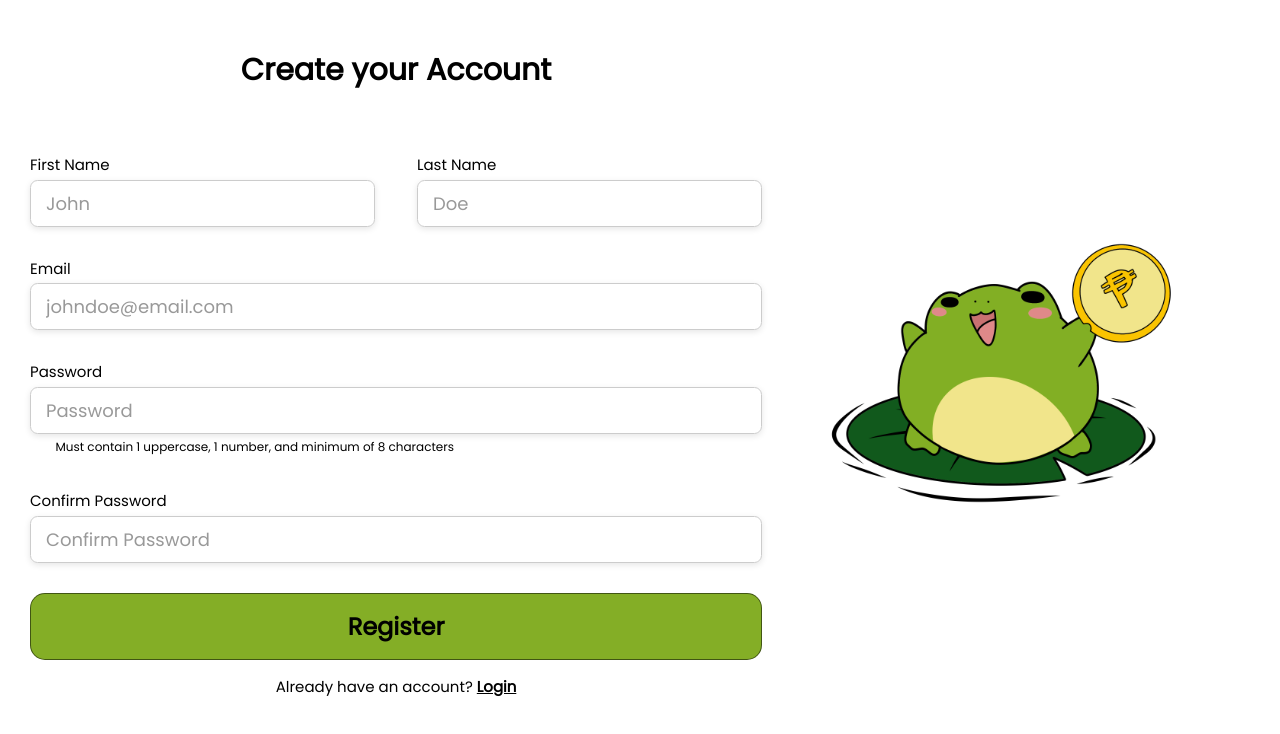
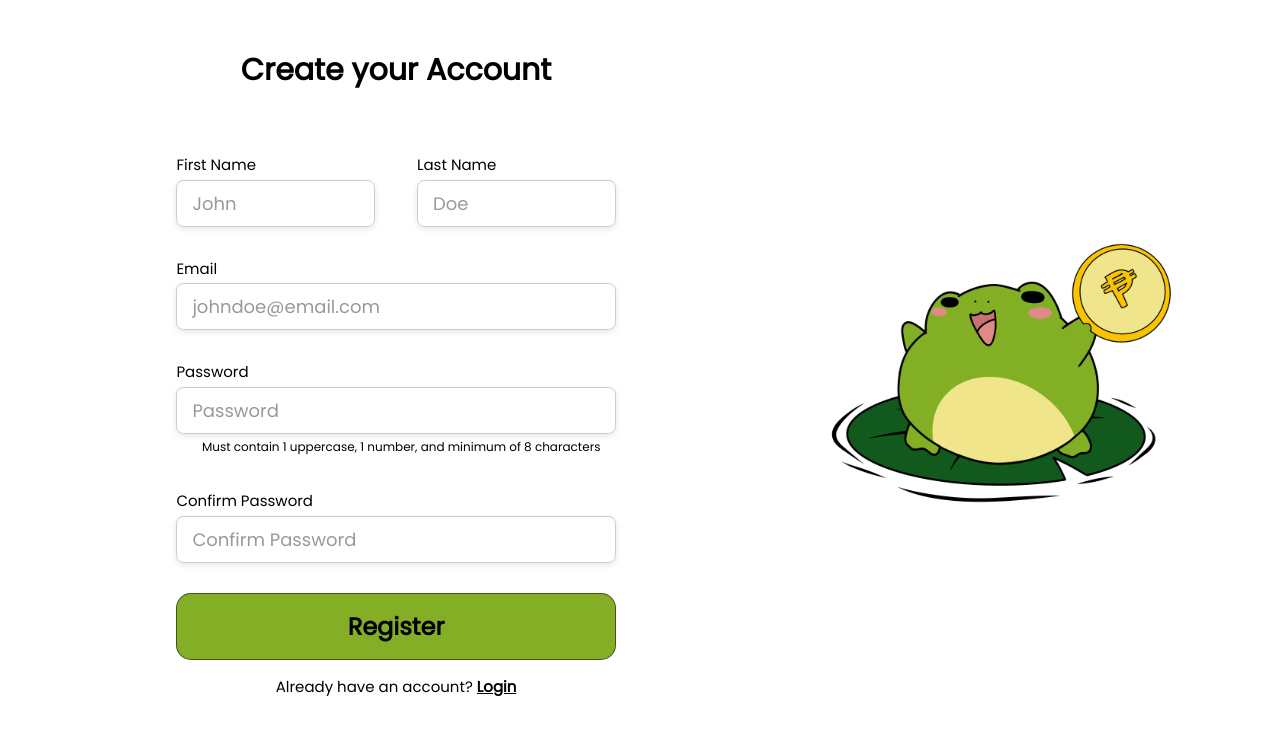
Before and after one commit to debnoceda/CMSC126-LongExam2, a React (Vite) app in the folder frontend/: page /register in a window 1280 px wide. Shown: the top 734 px of the page. Built offline with nearby package versions, Linux system fonts and the light colour scheme; no server answers; some icons are missing; a web font is replaced by a local one.

Commit message:
Adjust form width

```diff
--- a/frontend/src/pages/Register.jsx
+++ b/frontend/src/pages/Register.jsx
@@ -6,7 +6,9 @@ function Register(){
     return <div className="register-page">
         <div className ="register-form-container">
             <h1>Create your Account</h1>
-            <Form route="api/users/" method="register" />
+            <div className="register-input-container">
+                <Form route="api/users/" method="register" />
+            </div>
             <p className="login-anchor">Already have an account? <a href="/login"><strong>Login</strong></a></p>
         </div>
         <img src={FroggyCheerCoin} alt="Froggy Cheer Coin"></img>
--- a/frontend/src/styles/Register.css
+++ b/frontend/src/styles/Register.css
@@ -37,3 +37,7 @@
 .login-anchor a:hover, .login-anchor a:focus, .login-anchor a:active{
     color:inherit;
 }
+
+.register-input-container{
+    width: 60%;
+}
```
